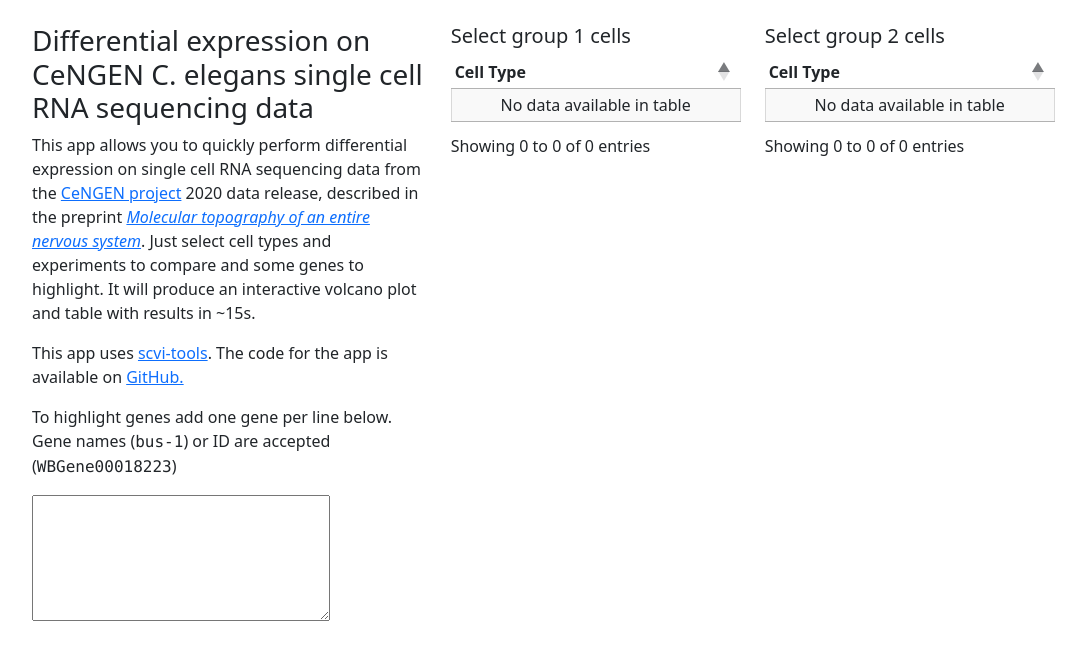
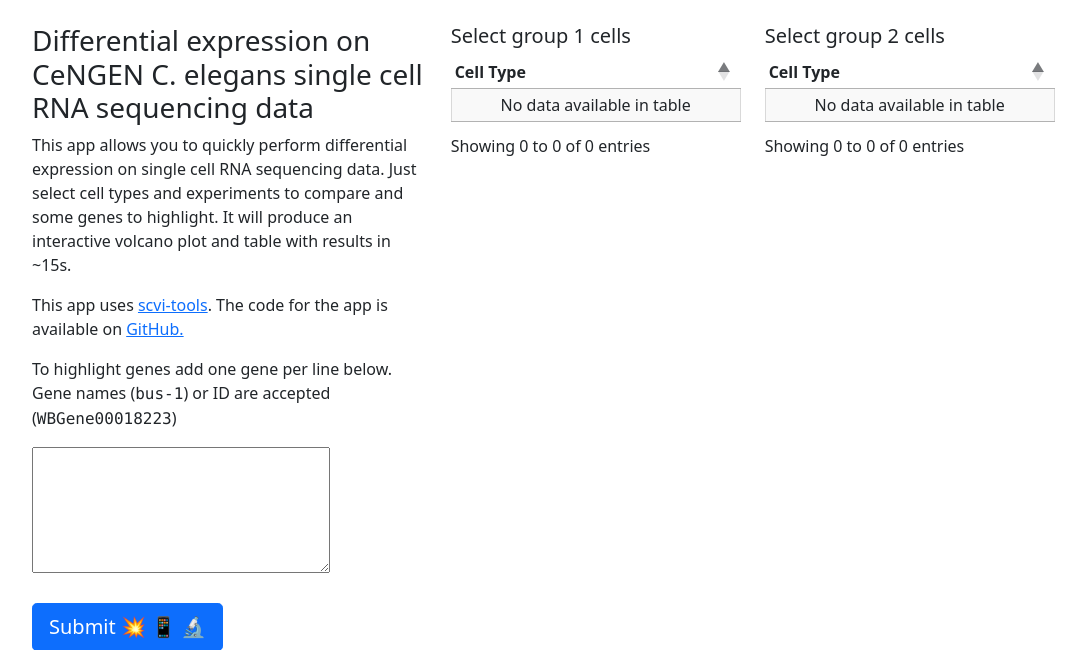
Before and after one commit to WormBase/scdefg, a Flask app: page / in a window 1280 px wide. Shown: the top 650 px of the page, without its empty margins (24-1110 px from the left). Run offline with Flask 2, Linux system fonts and the light colour scheme; lists and menus that the app fills with data are empty; parts of the project's set-up code (start-up, migrations or seed data) failed here and were passed over; some libraries are stand-ins or nearby versions.

Commit message:
Add MA plot, change default text, update for scvi 0.10.0 compatibility

```diff
--- a/requirements.txt
+++ b/requirements.txt
@@ -1,3 +1,3 @@
-scvi-tools==0.8.1
+scvi-tools==0.10.0
 Flask==1.1.2
 plotly==4.14.3
--- a/scdefg/app.py
+++ b/scdefg/app.py
@@ -12,6 +12,7 @@ import scvi
 import numpy as np
 import plotly.graph_objects as go
 import time
+import anndata
 
 print('scvi-tools version:', scvi.__version__)
 logging.basicConfig(level=logging.INFO)
@@ -29,8 +30,9 @@ de_depleted_tables = Blueprint('de_depleted_tables', __name__, url_prefix='/de_d
 # this will load the pretrained model
 # if stored in a differently named folder, change the model_name variable to match
 # the model must have been saved with the anndata
-model_name='model'
-model = scvi.model.SCVI.load(model_name, use_cuda=False)
+model_name='../model'
+# adata=anndata.read_h5ad(model_name+'/adata.h5ad')
+model = scvi.model.SCVI.load(model_name, use_gpu=False)
 adata = model.adata.copy()
 
 # create a dataframe with list of cell types to be used for the selection tables
@@ -126,6 +128,9 @@ def receive_submission():
     # calculate the -log10(p-value) for the volcano
     de['minuslog10pval']=-np.log10(de['proba_not_de'] + 0.00001)
 
+    de['log10mean_expression']=np.log10((de['scale1'] + de['scale2'])/2)
+
+
     # all genes are initially colored black
     de['color'] = 'black'
     # uncomment line below to color genes by FDR significance
@@ -151,7 +156,7 @@ def receive_submission():
         group2_str = group2_str + str(cell2)
 
 #### This makes the volcano plot using plotly
-    fig = go.Figure(
+    defig = go.Figure(
                     data=go.Scatter(
                             x=de["lfc_mean"].round(3)
                             , y=de["minuslog10pval"].round(3)
@@ -164,7 +169,7 @@ def receive_submission():
                             , customdata=de.gene_name + '<br>' + de.gene_id
                             , hovertemplate='%{customdata} <br>' +
                                             '-log10 p-value: %{y}<br>' +
-                                            'Mean log fold change: %{x}' +
+                                            'Mean log2 fold change: %{x}' +
                                             '<extra>%{text}</extra>'
                             )
                             , layout= {
@@ -178,19 +183,54 @@ def receive_submission():
         #                             , "width":1000
                             }
                 )
-    fig.update_layout(hovermode='closest', template='none')
-    fig.add_shape(type="line", x0=-6, y0=2, x1=6, y1=2, line=dict(color="lightsalmon", width=2, dash="dash"))
+    defig.update_layout(hovermode='closest', template='none')
+    defig.add_shape(type="line", x0=-6, y0=2, x1=6, y1=2, line=dict(color="lightsalmon", width=2, dash="dash"))
+    # overwrites the last figure in order to serve it in the results page
+    defig = defig.to_html()
 
+#### This makes the MA plot using plotly
+    mafig = go.Figure(
+        data=go.Scatter(
+            x=de["log10mean_expression"].round(3)
+            , y=de["lfc_mean"].round(3)
+            , mode='markers'
+            , marker=dict(
+                color=-de['minuslog10pval'],
+                colorscale='Viridis',
+                opacity=1)
+            , hoverinfo='text'
+            , text=de['gene_description_html']
+            , customdata=de.gene_name + '<br>' + de.gene_id + '<br>-log10 p-value: ' + de.minuslog10pval.round(2).astype(str)
+            , hovertemplate='%{customdata} <br>' +
+                            'log10 mean expression: %{x}<br>' +
+                            'mean log2 fold change: %{y}' +
+                            '<extra>%{text}</extra>'
+        )
+        , layout={
+            "title": {"text":
+                          group1_str + ' cells versus  <br>' + group2_str
+                , 'x': 0.5
+                      }
+            , 'xaxis': {'title': {"text": "log10 scvi normalized expression"}}
+            , 'yaxis': {'title': {"text": "Mean log2 fold change"}}
+            , "height": 700,
+            #                             , "width":1000
+        }
+    )
+    mafig.update_layout(hovermode='closest', template='none')
     # overwrites the last figure in order to serve it in the results page
-    htmlfig = fig.to_html()
-    de_df = de[['gene_name','minuslog10pval','lfc_mean','lfc_std','proba_not_de']]
+    mafig = mafig.to_html()
+
+    ### creates the results tables in a dataframe that is converted to json
+    de_df = de[['gene_name','minuslog10pval','lfc_mean','lfc_std','proba_not_de','log10mean_expression']]
     print(de_df)
     de_df.index.rename('gene_id', inplace=True)
     de_df=de_df.reset_index()
-    de_df=de_df[['gene_id','gene_name','minuslog10pval','lfc_mean']].fillna('-')
-    de_df.columns=['Gene ID', 'Gene Name', '-log10 p-value','mean log2 fold change' ]
+    de_df=de_df[['gene_id','gene_name','minuslog10pval','lfc_mean','log10mean_expression']].fillna('-')
+    de_df.columns=['Gene ID', 'Gene Name', '-log10 p-value','mean log2 fold change', 'log 10 mean expression' ]
     de_df['mean log2 fold change']=de_df['mean log2 fold change'].astype(float).round(2)
     de_df['-log10 p-value'] = de_df['-log10 p-value'].astype(float).round(2)
+    de_df['log 10 mean expression'] = de_df['log 10 mean expression'].astype(float).round(2)
     # convert df to dict for sending as json to datatables
     de_dict_df = de_df.to_dict(orient='records')
     # convert column names into dict for sending as json to datatables
@@ -198,7 +238,7 @@ def receive_submission():
 
     title = group1_str + ' versus ' + group2_str
 
-    return jsonify({'deplothtml':htmlfig ,'dejsondata':{'data': de_dict_df, 'columns': columns}, 'title':title})
+    return jsonify({'deplothtml':defig ,'maplothtml':mafig ,'dejsondata':{'data': de_dict_df, 'columns': columns}, 'title':title})
 
 if __name__ == "__main__":
     app.run()
--- a/scdefg/static/js/home.js
+++ b/scdefg/static/js/home.js
@@ -99,7 +99,8 @@ $(document).ready(function () {
                         $("#spinner-div").hide();
                         $("#newjob-div").show();
                         $("#results-div").show();
-                        $("#plot-display-div").html(data.deplothtml)
+                        $("#de-plot-display-div").html(data.deplothtml)
+                        $("#ma-plot-display-div").html(data.maplothtml)
                         table3 = $('#DE_ENRICHED_TABLE').DataTable({
                             data: data.dejsondata.data,
                             "paging": true,
--- a/scdefg/templates/home.html
+++ b/scdefg/templates/home.html
@@ -14,7 +14,7 @@
 <div class="container-fluid" style="min-height:80%; margin-left: 2em" style="width: 80%px;">
     {% block title %}
 
-        <title> 🌋 scvi-de-flask 💥 </title>
+        <title>scdefg</title>
 
     {% endblock %}
 
@@ -30,29 +30,12 @@
     <script type="text/javascript" src="https://cdn.datatables.net/select/1.3.1/js/dataTables.select.min.js"></script>
 
     <!--   needed for buttons: csv, copy, excel  -->
+    <link rel="stylesheet" type="text/css"
+          href="https://cdn.datatables.net/buttons/1.6.5/css/buttons.dataTables.min.css">
 
-<link rel="stylesheet" type="text/css" href="https://cdn.datatables.net/buttons/1.6.5/css/buttons.dataTables.min.css">
-
-
-
-{#<script type="text/javascript" src="https://cdn.datatables.net/1.10.23/js/jquery.dataTables.min.js"></script>#}
     <script type="text/javascript" src="https://cdn.datatables.net/buttons/1.6.5/js/dataTables.buttons.min.js"></script>
     <script type="text/javascript" src="https://cdn.datatables.net/buttons/1.6.5/js/buttons.html5.min.js"></script>
     <script type="text/javascript" src="https://cdnjs.cloudflare.com/ajax/libs/jszip/3.1.3/jszip.min.js"></script>
-
-
-{#    <script type="text/javascript" src="https://code.jquery.com/jquery-3.3.1.js"></script>#}
-{#    <script type="text/javascript" charset="utf8"src="https://cdn.datatables.net/1.10.20/js/jquery.dataTables.js"></script>#}
-{#    <script src="https://ajax.googleapis.com/ajax/libs/jquery/3.1.0/jquery.min.js"></script>#}
-{#    <script type="text/javascript" src="https://cdn.datatables.net/1.10.16/js/jquery.dataTables.min.js"></script>#}
-{#    <script type="text/javascript" charset="utf8"#}
-{#            src="https://cdn.datatables.net/buttons/1.6.1/js/dataTables.buttons.min.js"></script>#}
-
-{#    <script type="text/javascript"#}
-{#            src="https://cdn.datatables.net/fixedcolumns/3.3.0/js/dataTables.fixedColumns.min.js"></script>#}
-{#    <script src="https://polyfill.io/v3/polyfill.min.js?features=es6"></script>#}
-{#    <script id="MathJax-script" async src="https://cdn.jsdelivr.net/npm/mathjax@3/es5/tex-mml-chtml.js"></script>#}
-
 
     <link href="https://cdn.jsdelivr.net/npm/bootstrap@5.0.0-beta1/dist/css/bootstrap.min.css" rel="stylesheet"
           integrity="sha384-giJF6kkoqNQ00vy+HMDP7azOuL0xtbfIcaT9wjKHr8RbDVddVHyTfAAsrekwKmP1" crossorigin="anonymous">
@@ -72,16 +55,13 @@
 
                                 <p>
                                     This app allows you to quickly perform differential expression on single cell RNA
-                                    sequencing data from the <a href="https://cengen.org">CeNGEN project</a> 2020 data
-                                    release, described in the preprint
-                                    <a href="https://www.biorxiv.org/content/10.1101/2020.12.15.422897v2">
-                                        <i>Molecular topography of an entire nervous system</i></a>.
-                                    Just select cell types and experiments to compare and some genes to highlight.
+                                    sequencing data. Just select cell types and experiments to compare and some genes to highlight.
                                     It will produce an interactive volcano plot and table with results in ~15s.
                                 </p>
                                 <p>
-                                    This app uses <a href="https://scvi-tools.org">scvi-tools</a>. The code for the app is available on
-                                    <a href="https://github.com/Munfred/scvi-de-flask/">GitHub.</a>
+                                    This app uses <a href="https://scvi-tools.org">scvi-tools</a>. The code for the app
+                                    is available on
+                                    <a href="https://github.com/Munfred/scdefg/">GitHub.</a>
                                 </p>
                             </div>
                             <form>
@@ -135,9 +115,13 @@
 
     <div class="container-fluid" id="results-div">
         <div>
-            <div id="'de-plot-div">
-                <h3> Differential Expression Results </h3>
-                <div style="height:100%; width:90%" id="plot-display-div"></div>
+            <div id="de-plot-div">
+                <h3> Differential Expression Results - Volcano Plot </h3>
+                <div style="height:100%; width:90%" id="de-plot-display-div"></div>
+            </div>
+            <div id="ma-plot-div">
+                <h3> Differential Expression Results - MA Plot</h3>
+                <div style="height:100%; width:90%" id="ma-plot-display-div"></div>
             </div>
             <div class="container-fluid" style="width:90%; height:30em" id="de-results-tables-div">
                 <div class="row">
```
Lines whose indentation alone changed are shown as unchanged.
